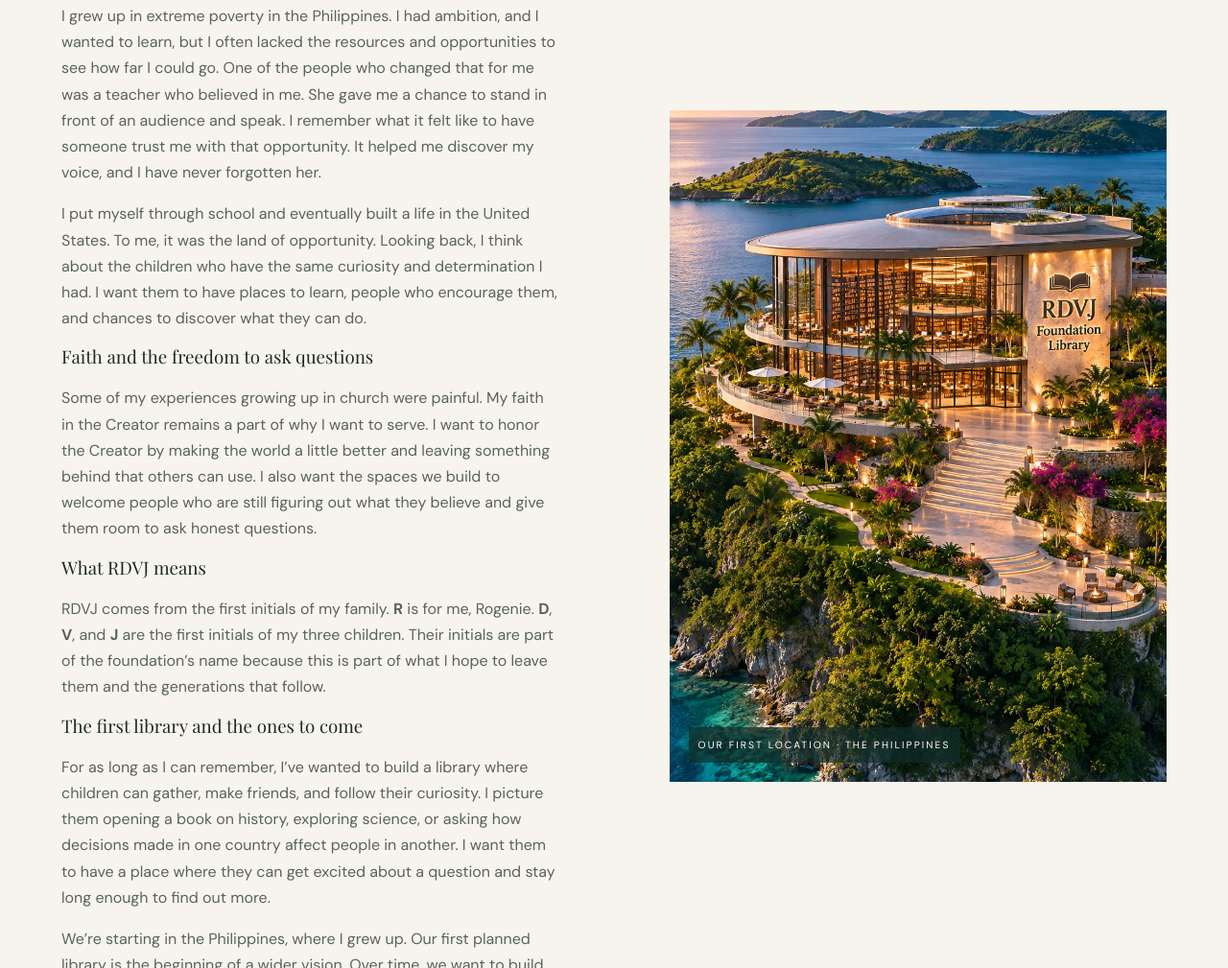
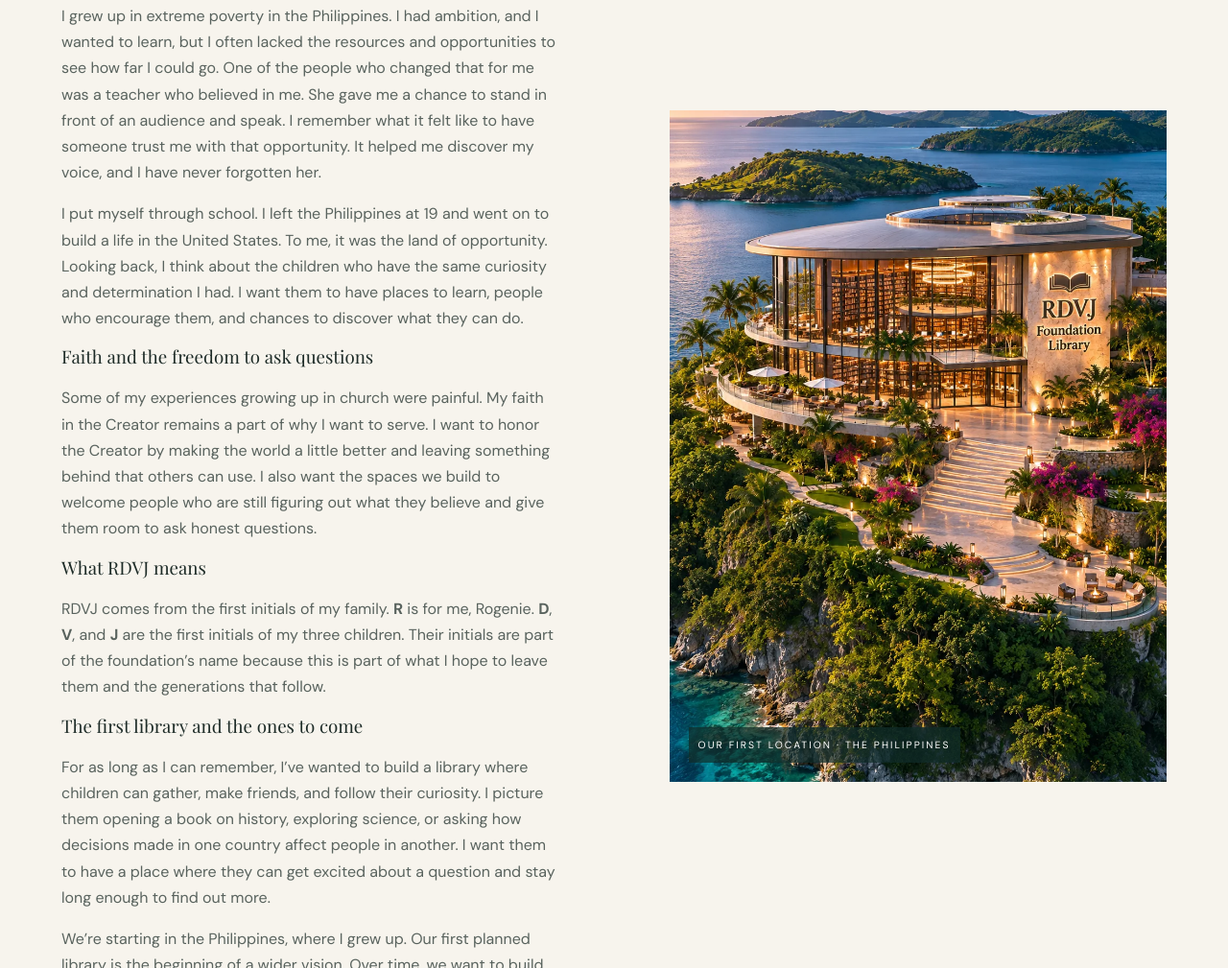
Before and after one commit to rogenie/rdvjfoundation-site, a plain HTML site: page index.html in a window 1280 px wide. Shown: the part 3658-4667 px from the top of the page at 96% size. Drawn offline with nearby package versions, Linux system fonts and the light colour scheme.

Commit message:
Note that Rogenie left the Philippines at 19

```diff
--- a/index.html
+++ b/index.html
@@ -10,7 +10,7 @@
     <h2>Why I started<br><em>RDVJ Foundation.</em></h2>
     <h3>Growing up in the Philippines</h3>
     <p>I grew up in extreme poverty in the Philippines. I had ambition, and I wanted to learn, but I often lacked the resources and opportunities to see how far I could go. One of the people who changed that for me was a teacher who believed in me. She gave me a chance to stand in front of an audience and speak. I remember what it felt like to have someone trust me with that opportunity. It helped me discover my voice, and I have never forgotten her.</p>
-    <p>I put myself through school and eventually built a life in the United States. To me, it was the land of opportunity. Looking back, I think about the children who have the same curiosity and determination I had. I want them to have places to learn, people who encourage them, and chances to discover what they can do.</p>
+    <p>I put myself through school. I left the Philippines at 19 and went on to build a life in the United States. To me, it was the land of opportunity. Looking back, I think about the children who have the same curiosity and determination I had. I want them to have places to learn, people who encourage them, and chances to discover what they can do.</p>
     <h3>Faith and the freedom to ask questions</h3>
     <p>Some of my experiences growing up in church were painful. My faith in the Creator remains a part of why I want to serve. I want to honor the Creator by making the world a little better and leaving something behind that others can use. I also want the spaces we build to welcome people who are still figuring out what they believe and give them room to ask honest questions.</p>
     <h3>What RDVJ means</h3>
```
